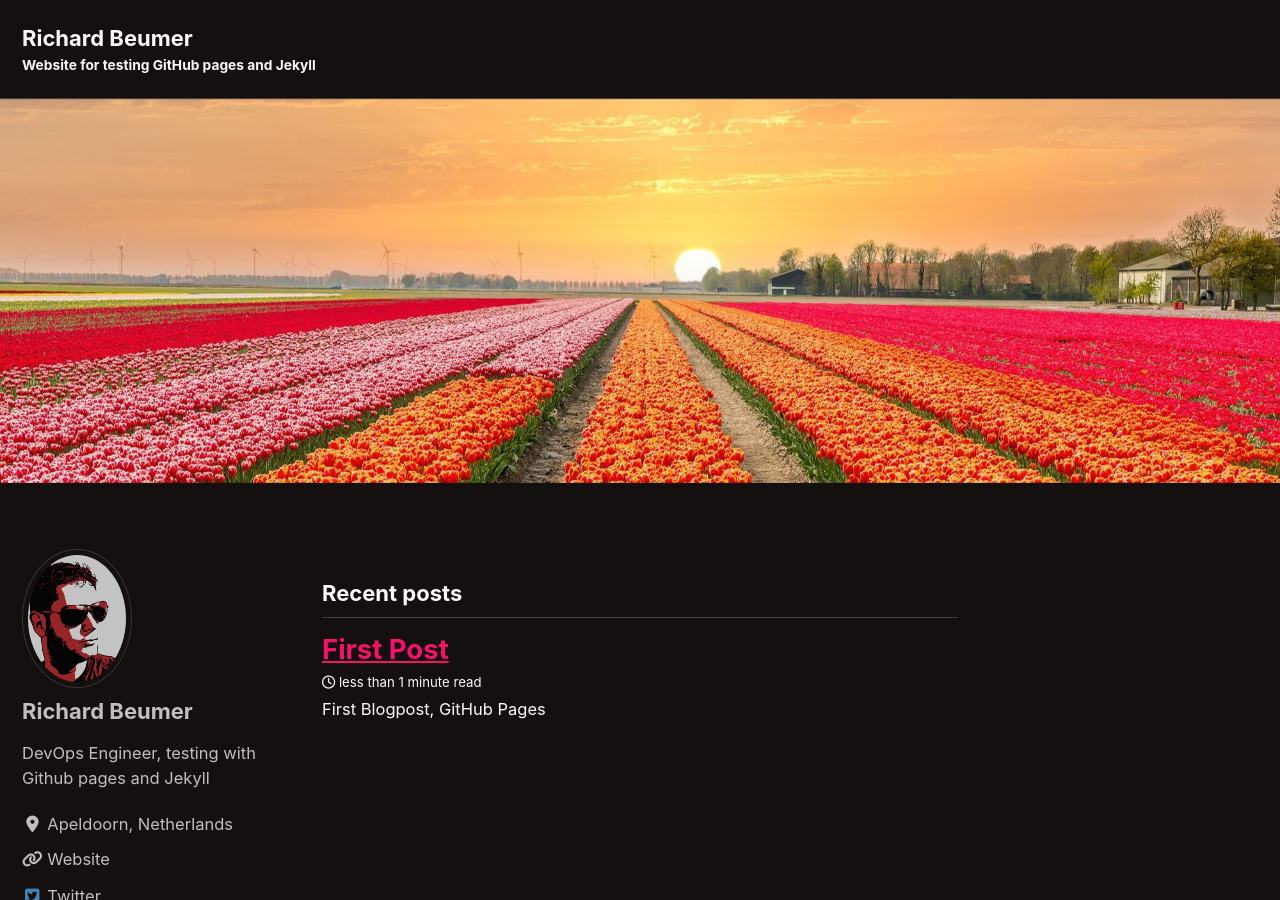
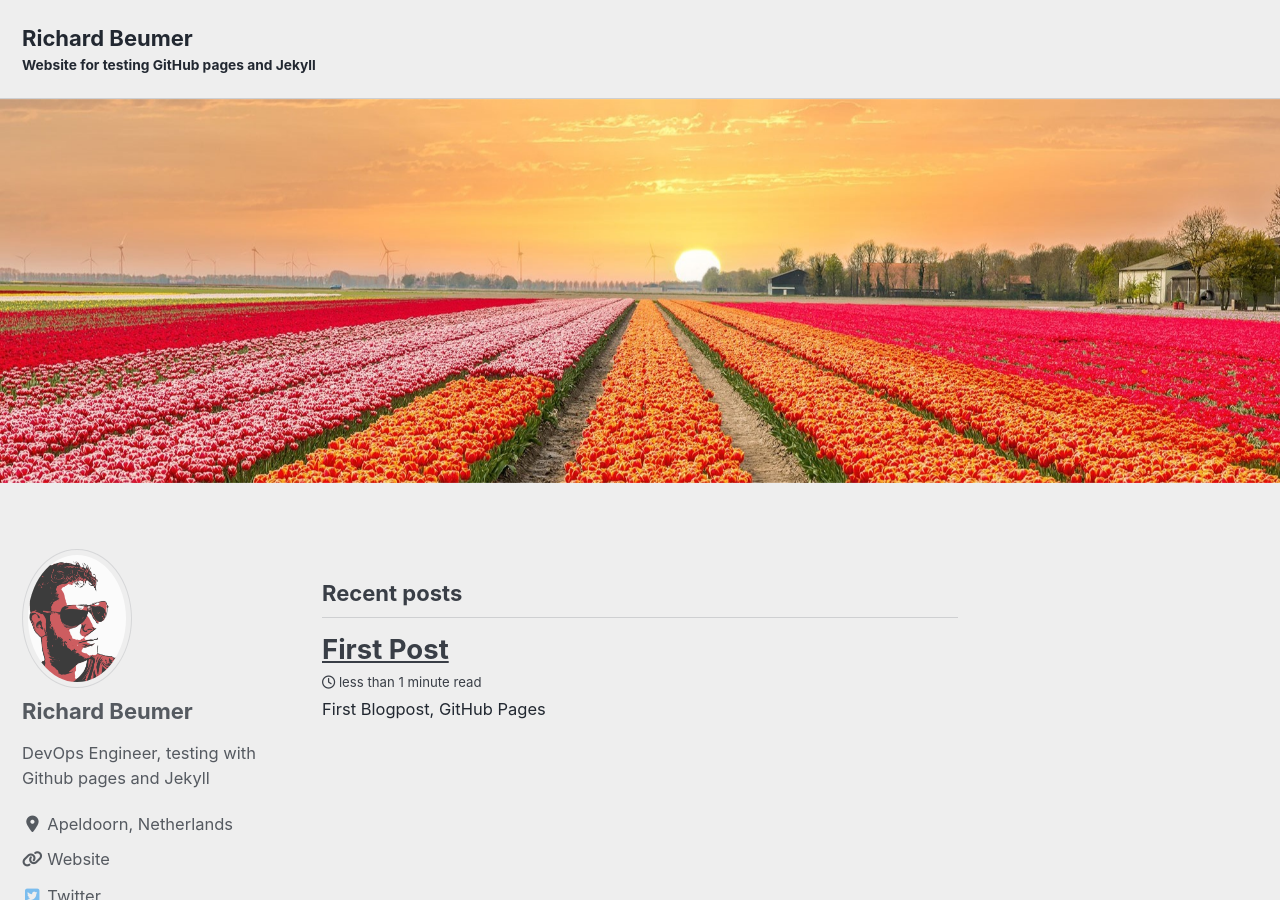
Before and after one commit to richardbeumer/blog, a Jekyll site: the page built from index.html, in a window 1280 px wide and 900 px high. Built offline with Jekyll 4.4.1, drawn with Linux system fonts in a browser that asks for light colours; cached includes are drawn as plain includes; nearby versions of some CDN libraries; the list of posts is cut into pages by our own code.

Commit message:
Update _config.yml

```diff
--- a/_config.yml
+++ b/_config.yml
@@ -12,7 +12,7 @@
 
 # theme                  : "minimal-mistakes-jekyll"
 # remote_theme           : "mmistakes/minimal-mistakes"
-minimal_mistakes_skin    : "neon" # "default" "air", "aqua", "contrast", "dark", "dirt", "neon", "mint", "plum", "sunrise"
+minimal_mistakes_skin    : "air" # "default" "air", "aqua", "contrast", "dark", "dirt", "neon", "mint", "plum", "sunrise"
 
 # Site Settings
 locale                   : "en-US"
```
